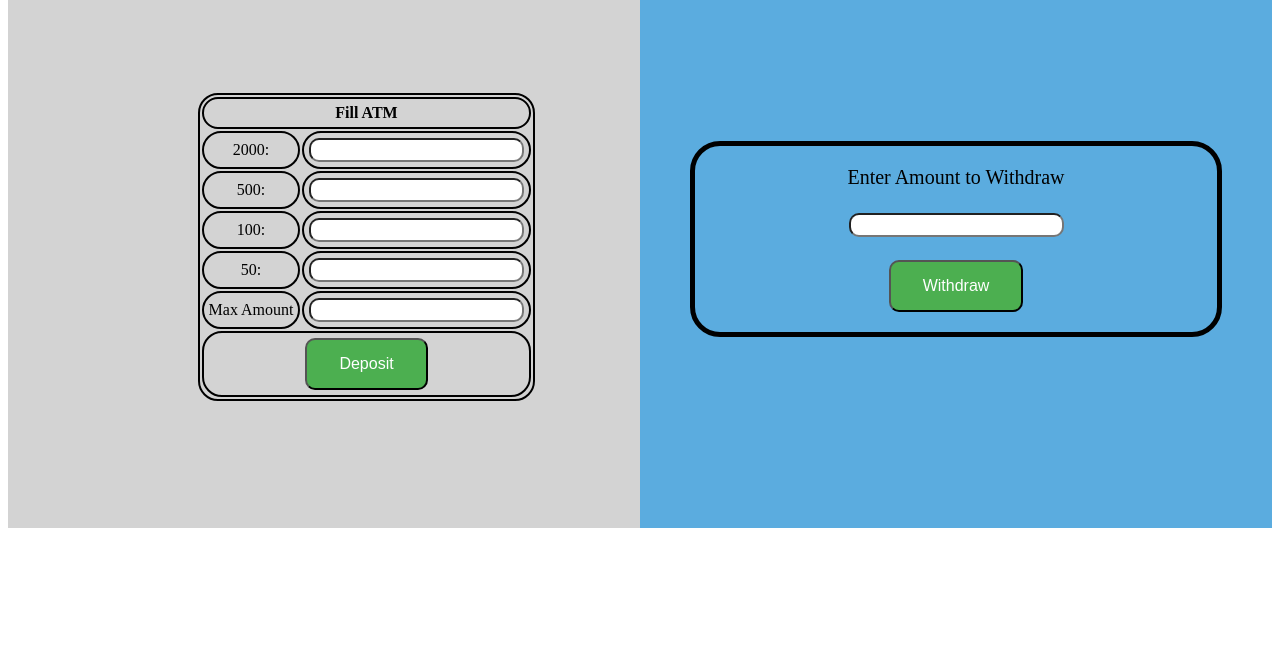
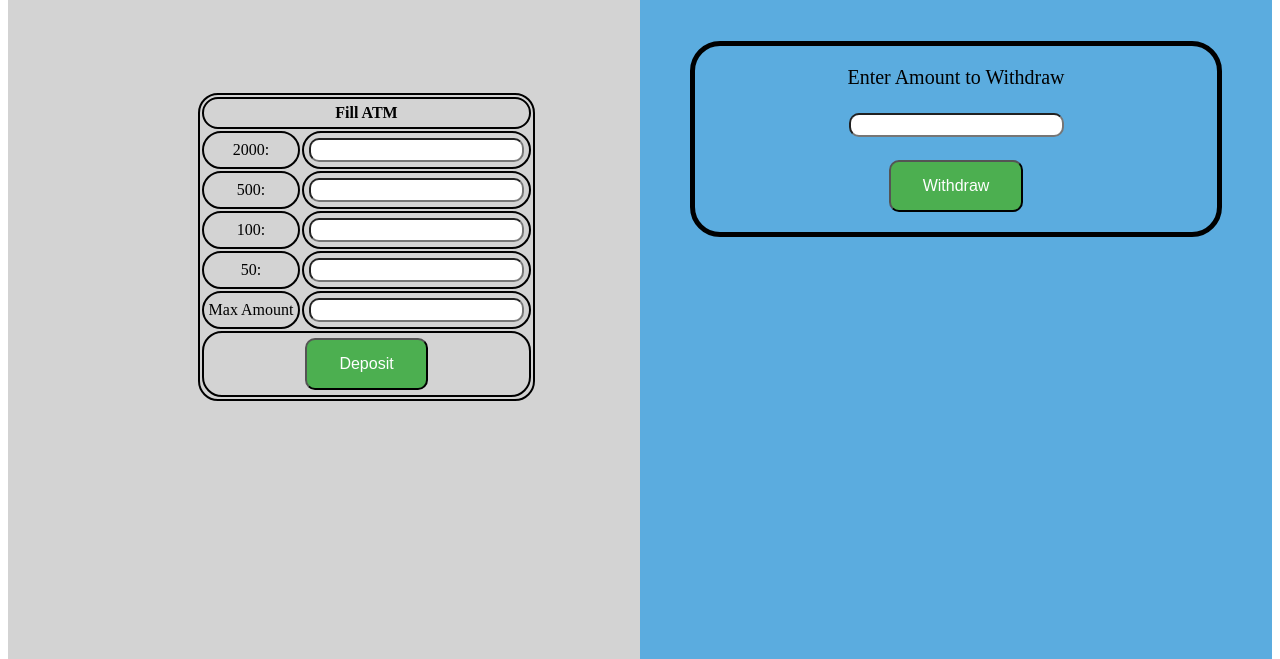
Before and after one commit to boy-techy/ATM, a plain HTML site: page index.html in a window 1280 px wide. Shown: the part 141-800 px from the top of the page. Drawn offline with nearby package versions, Linux system fonts and the light colour scheme.

Commit message:
UI Update

```diff
--- a/index.html
+++ b/index.html
@@ -71,7 +71,7 @@
 
               </div>
                  </header>
-            <div class = "customer_view" style="margin:150px 50px">
+            <div class = "customer_view" style="margin:50px 50px">
 
                 <div>Enter Amount to Withdraw</div></br>
                 <div><input type="text" id="withdrawamount" ></div></br>
@@ -81,7 +81,7 @@
 
             </div>
 
-            <div id="error" class = "error" style="margin:20px"></div>
+            <div id="error" class = "error" style="margin-top:20px"></div>
         </div>
 
 
--- a/main.css
+++ b/main.css
@@ -1,8 +1,6 @@
-
-
 #viewPort{
-  min-height: 98%;
-  margin:0px;
+  min-height: 1000px;
+  margin:0%;
   background-color: black;
   display: flex;
   width:100%;
```
